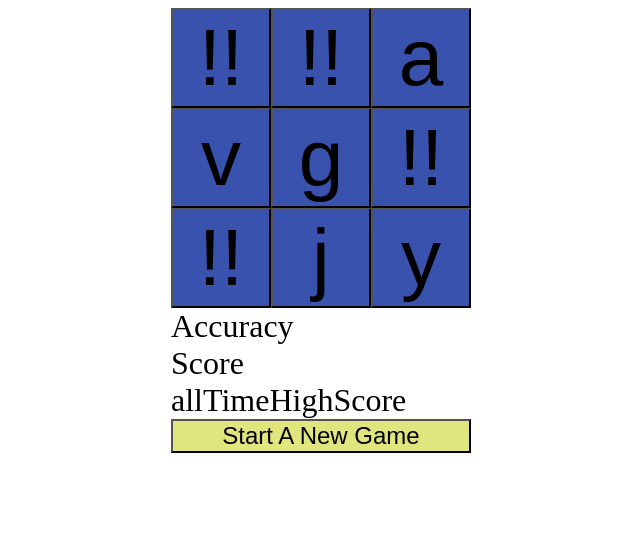
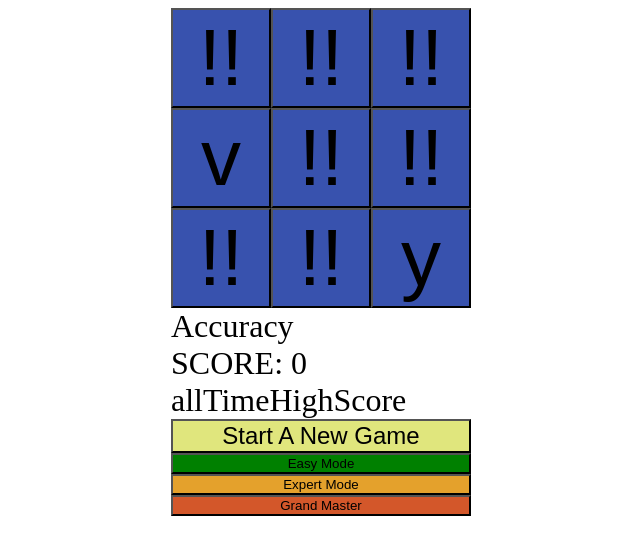
Before and after one commit to Chisato23/My-VSCode-Projects, a plain HTML site: page Typing App.html in a window 1280 px wide. Both pictures are taken after a click on the button "Start A New Game". Shown: the whole page, without its empty margins (319-959 px from the left). Drawn offline with Linux system fonts and the light colour scheme.

Commit message:
Choose Difficulty Levels Btn working

```diff
--- a/Typing App.html
+++ b/Typing App.html
@@ -36,6 +36,19 @@
       font-size: 1.5rem;
       background-color: rgba(209, 217, 59, 0.663);
     }
+    .menu_Difficulty_Level {
+      display: grid;
+      font-size: 2rem;
+    }
+    #Easy {
+      background-color: green;
+    }
+    #Expert {
+      background-color: rgb(228, 161, 44);
+    }
+    #Master {
+      background-color: rgba(204, 61, 9, 0.863);
+    }
   </style>
   <body>
     <div class="typing-grid">
@@ -61,6 +74,12 @@
 
     <div class="game-over" id="game-over"></div>
     <button id="newGame">Start A New Game</button>
+
+    <div class="menu_Difficulty_Level">
+      <button id="Easy">Easy Mode</button>
+      <button id="Expert">Expert Mode</button>
+      <button id="Master">Grand Master</button>
+    </div>
 
     <script>
       document.addEventListener("DOMContentLoaded", keyInput);
@@ -116,6 +135,7 @@
 
       const globalTimer = {
         halfSeconds: 500,
+        oneSecond: 1000,
         twoSeconds: 2000,
       };
 
@@ -258,10 +278,10 @@
       //Choose difficulty level
       const difficulty = {
         easyLevel: function easyLevel() {
-          startBtn(globalTimer.twoSeconds);
+          startBtn(globalTimer.twoSeconds, global.level.easyLevel);
         },
         expertLevel: function expertLevel() {
-          startBtn(globalTimer.halfSeconds);
+          startBtn(globalTimer.oneSecond, global.level.masterLevel);
         },
         masterLevel: function masterLevel() {
           startBtn(globalTimer.halfSeconds, global.level.masterLevel);
@@ -271,10 +291,22 @@
       // new game click to start, then choose difficulty
       document
         .getElementById("newGame")
+        .addEventListener("click", difficulty.expertLevel);
+      document
+        .getElementById("Easy")
+        .addEventListener("click", difficulty.easyLevel);
+      document
+        .getElementById("Expert")
+        .addEventListener("click", difficulty.expertLevel);
+      document
+        .getElementById("Master")
         .addEventListener("click", difficulty.masterLevel);
 
       //start btn, run setInterval
       function startBtn(speed, level) {
+        document.getElementById(
+          "score_Div"
+        ).innerHTML = `SCORE: ${global.score}`;
         function stopInterval() {
           console.log("gameOver_Check" + global.gg);
           if (global.gg) {
```
